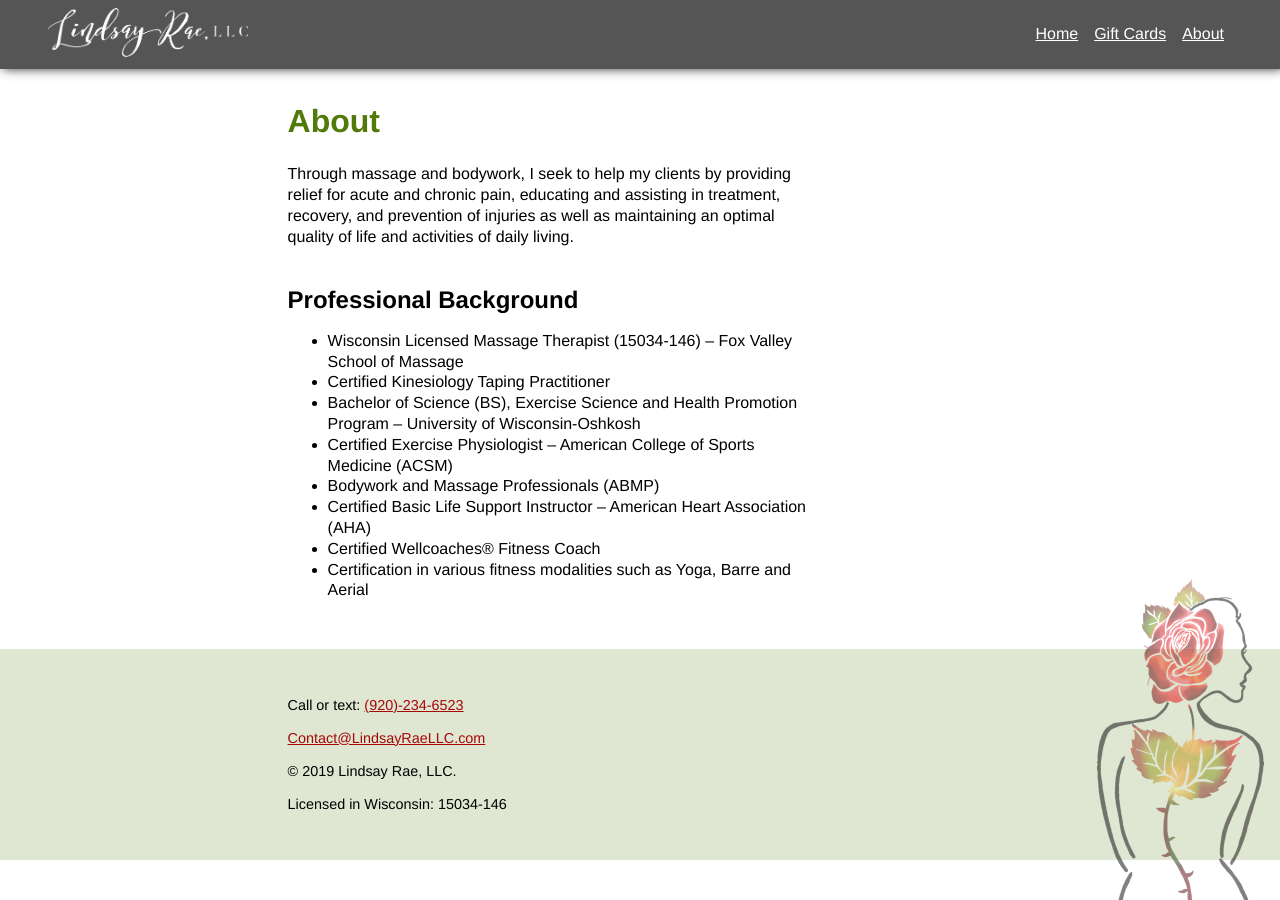
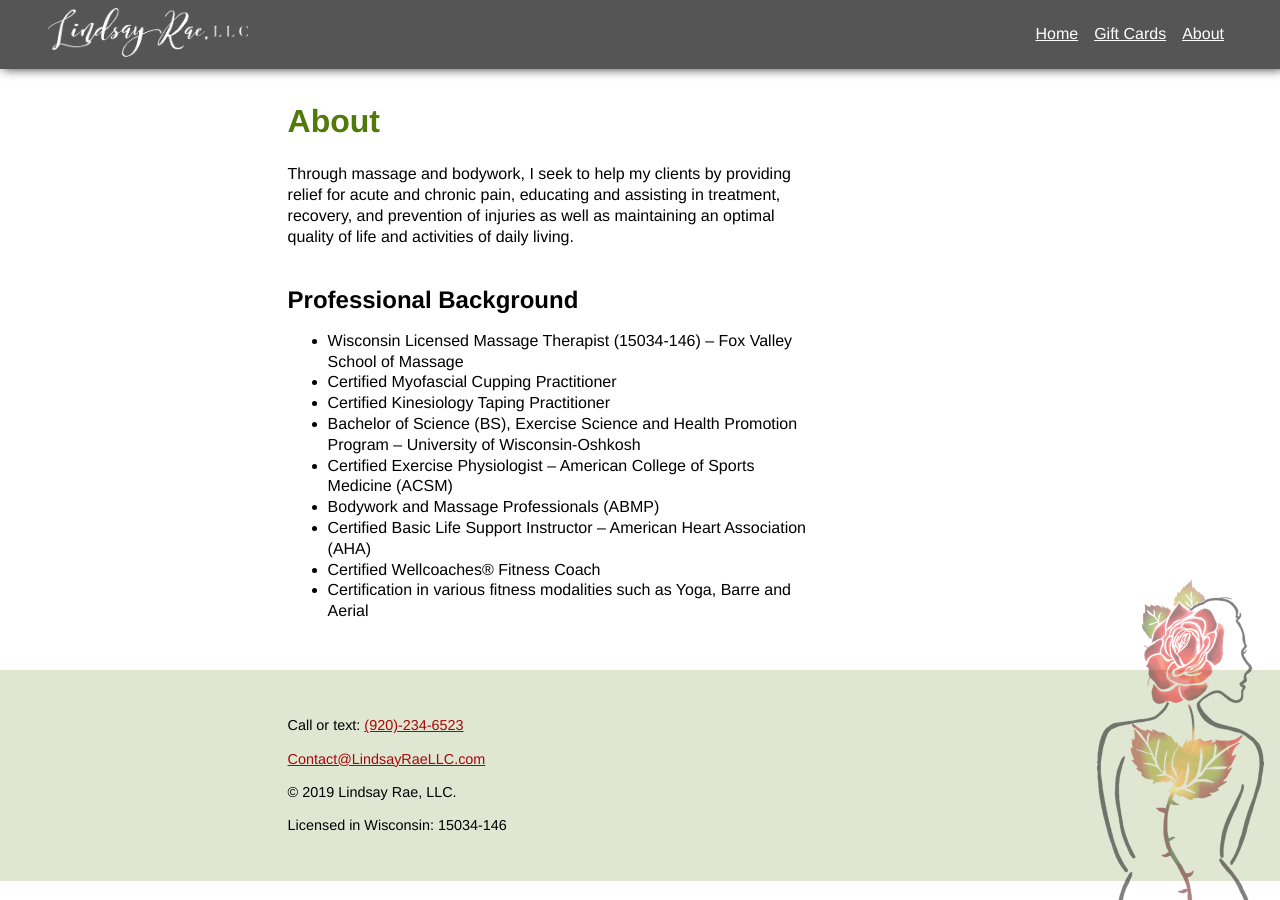
Before and after one commit to keithwyland/lindsayraellc.com, a Jekyll site: the page built from about.html, in a window 1280 px wide. Built offline with Jekyll 4.4.1, drawn with Linux system fonts in a browser that asks for light colours.

Commit message:
Content updates

```diff
--- a/about.html
+++ b/about.html
@@ -11,6 +11,7 @@
 <h2>Professional Background</h2>
 <ul>
     <li>Wisconsin Licensed Massage Therapist (15034-146) – Fox Valley School of Massage</li>
+    <li>Certified Myofascial Cupping Practitioner</li>
     <li>Certified Kinesiology Taping Practitioner</li>
     <li>Bachelor of Science (BS), Exercise Science and Health Promotion Program – University of Wisconsin-Oshkosh</li>
     <li>Certified Exercise Physiologist – American College of Sports Medicine (ACSM)</li>
```
